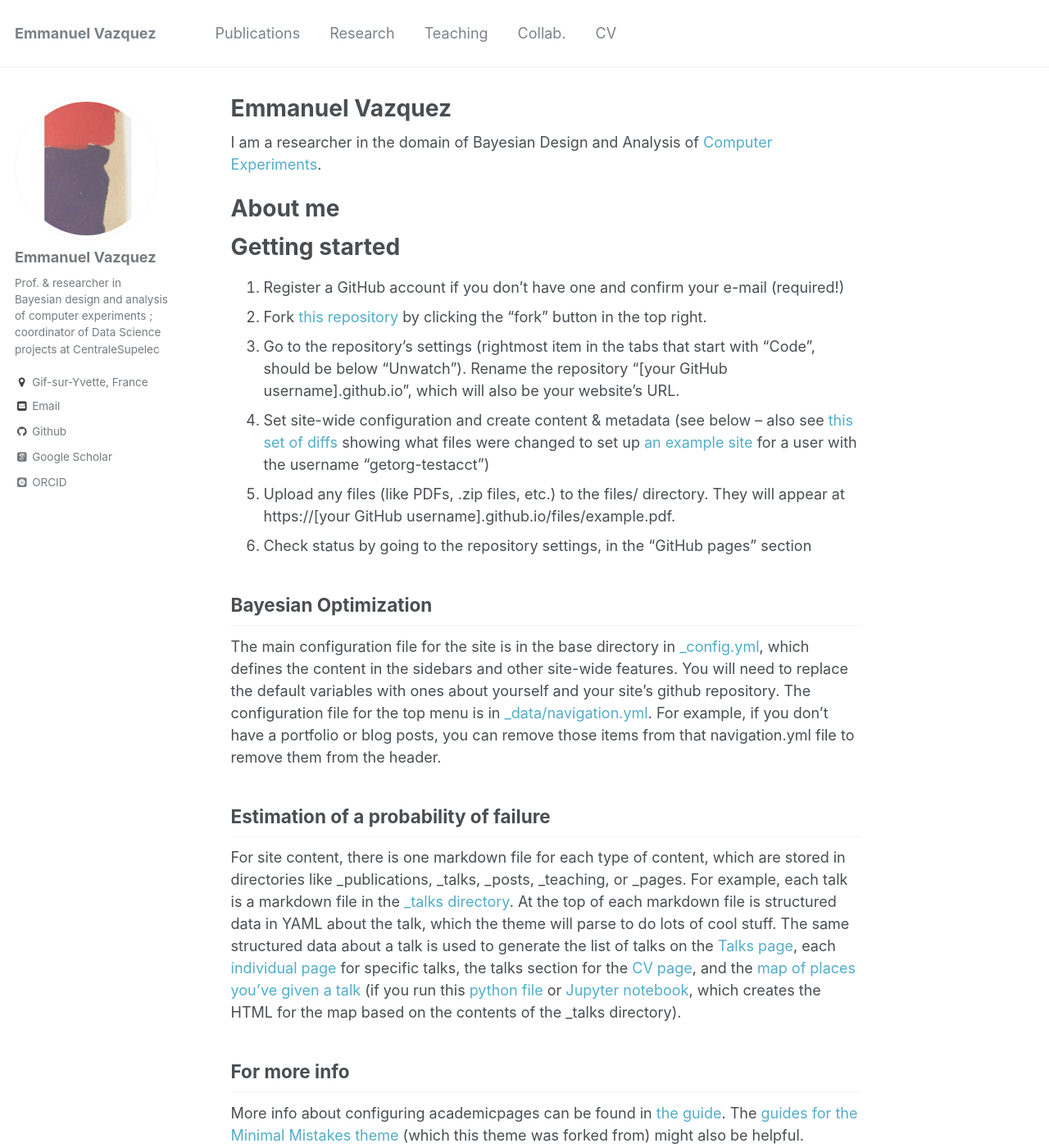
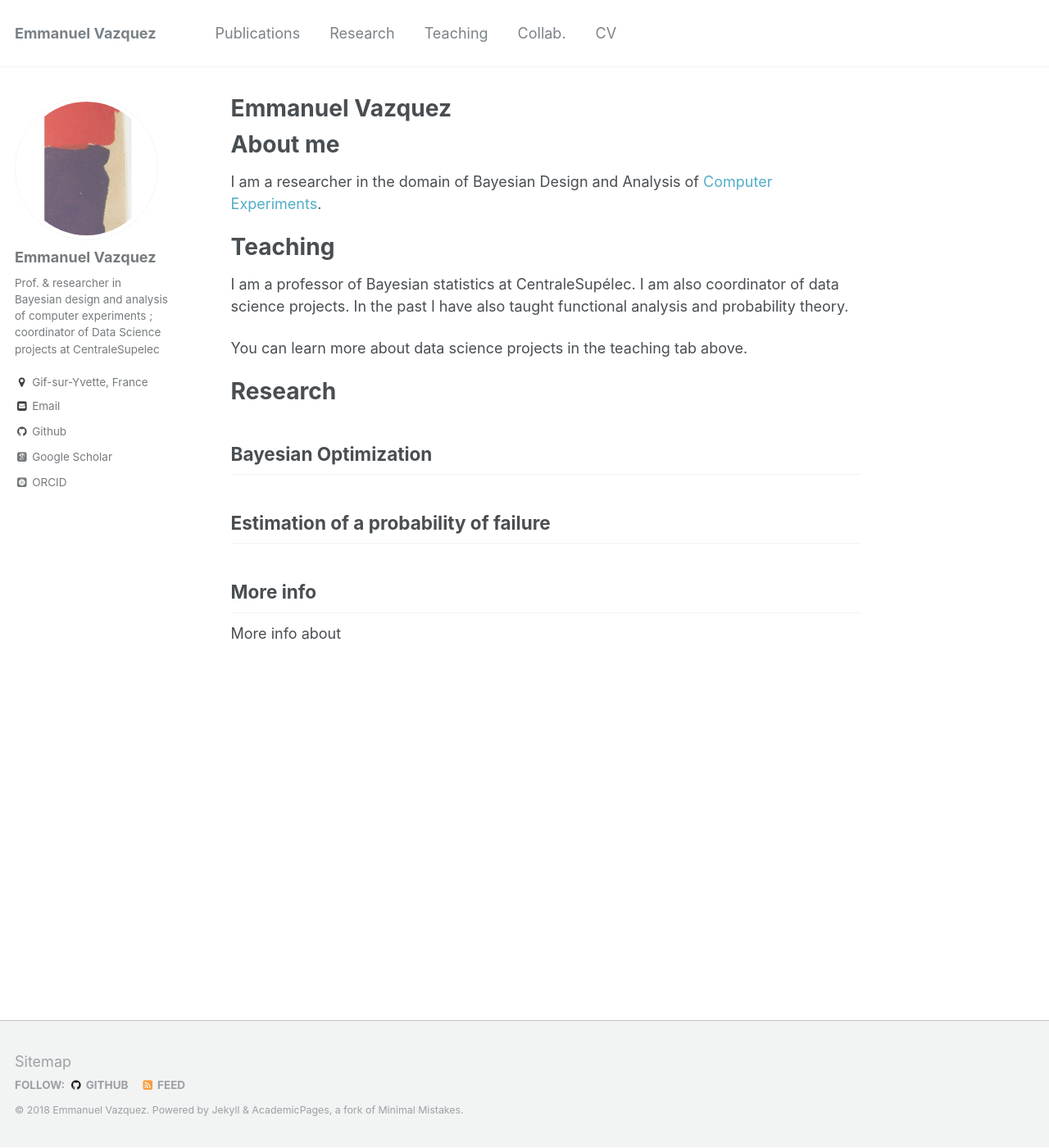
Before and after one commit to emvazquez/emvazquez.github.io, a Jekyll site: the page built from _pages/about.md, in a window 1280 px wide and 1400 px high. Shown: the whole window at 82% size. Built offline with Jekyll 4.4.1, drawn with Linux system fonts in a browser that asks for light colours; some web fonts are replaced.

Commit message:
configuration going on

```diff
--- a/_pages/about.md
+++ b/_pages/about.md
@@ -8,28 +8,28 @@ redirect_from:
   - /about.html
 ---
 
-I am a researcher in the domain of Bayesian Design and Analysis of [Computer Experiments](https://en.wikipedia.org/wiki/Computer_experiment).
 
 About me
 ======
 
-Getting started
+I am a researcher in the domain of Bayesian Design and Analysis of [Computer Experiments](https://en.wikipedia.org/wiki/Computer_experiment).
+
+Teaching
 ======
-1. Register a GitHub account if you don't have one and confirm your e-mail (required!)
-1. Fork [this repository](https://github.com/academicpages/academicpages.github.io) by clicking the "fork" button in the top right.
-1. Go to the repository's settings (rightmost item in the tabs that start with "Code", should be below "Unwatch"). Rename the repository "[your GitHub username].github.io", which will also be your website's URL.
-1. Set site-wide configuration and create content & metadata (see below -- also see [this set of diffs](http://archive.is/3TPas) showing what files were changed to set up [an example site](https://getorg-testacct.github.io) for a user with the username "getorg-testacct")
-1. Upload any files (like PDFs, .zip files, etc.) to the files/ directory. They will appear at https://[your GitHub username].github.io/files/example.pdf.
-1. Check status by going to the repository settings, in the "GitHub pages" section
+
+I am a professor of Bayesian statistics at CentraleSupélec. I am also coordinator of data science projects. In the past I have also taught functional analysis and probability theory.
+
+You can learn more about data science projects in the teaching tab above.
+
+Research
+======
 
 Bayesian Optimization
 ------
-The main configuration file for the site is in the base directory in [_config.yml](https://github.com/academicpages/academicpages.github.io/blob/master/_config.yml), which defines the content in the sidebars and other site-wide features. You will need to replace the default variables with ones about yourself and your site's github repository. The configuration file for the top menu is in [_data/navigation.yml](https://github.com/academicpages/academicpages.github.io/blob/master/_data/navigation.yml). For example, if you don't have a portfolio or blog posts, you can remove those items from that navigation.yml file to remove them from the header.
 
 Estimation of a probability of failure
 ------
-For site content, there is one markdown file for each type of content, which are stored in directories like _publications, _talks, _posts, _teaching, or _pages. For example, each talk is a markdown file in the [_talks directory](https://github.com/academicpages/academicpages.github.io/tree/master/_talks). At the top of each markdown file is structured data in YAML about the talk, which the theme will parse to do lots of cool stuff. The same structured data about a talk is used to generate the list of talks on the [Talks page](https://academicpages.github.io/talks), each [individual page](https://academicpages.github.io/talks/2012-03-01-talk-1) for specific talks, the talks section for the [CV page](https://academicpages.github.io/cv), and the [map of places you've given a talk](https://academicpages.github.io/talkmap.html) (if you run this [python file](https://github.com/academicpages/academicpages.github.io/blob/master/talkmap.py) or [Jupyter notebook](https://github.com/academicpages/academicpages.github.io/blob/master/talkmap.ipynb), which creates the HTML for the map based on the contents of the _talks directory).
 
-For more info
+More info
 ------
-More info about configuring academicpages can be found in [the guide](https://academicpages.github.io/markdown/). The [guides for the Minimal Mistakes theme](https://mmistakes.github.io/minimal-mistakes/docs/configuration/) (which this theme was forked from) might also be helpful.
+More info about
```
